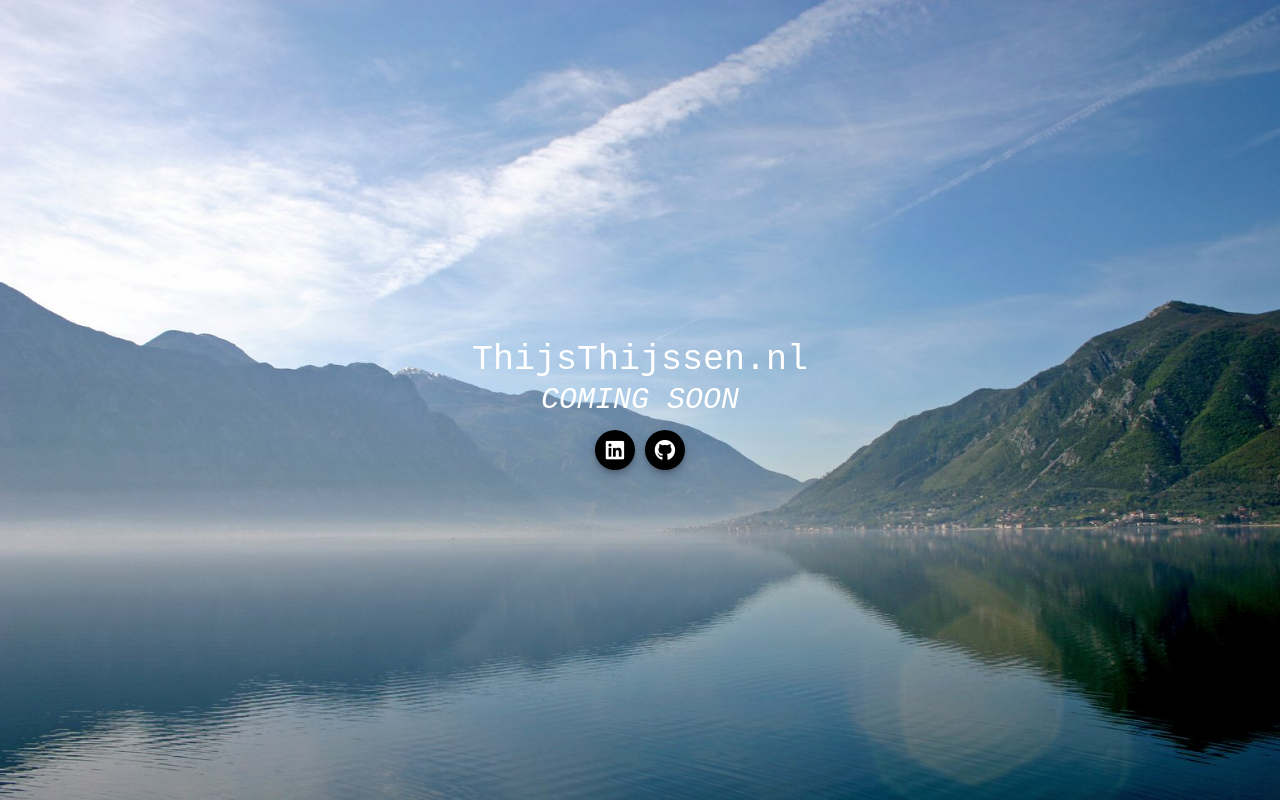
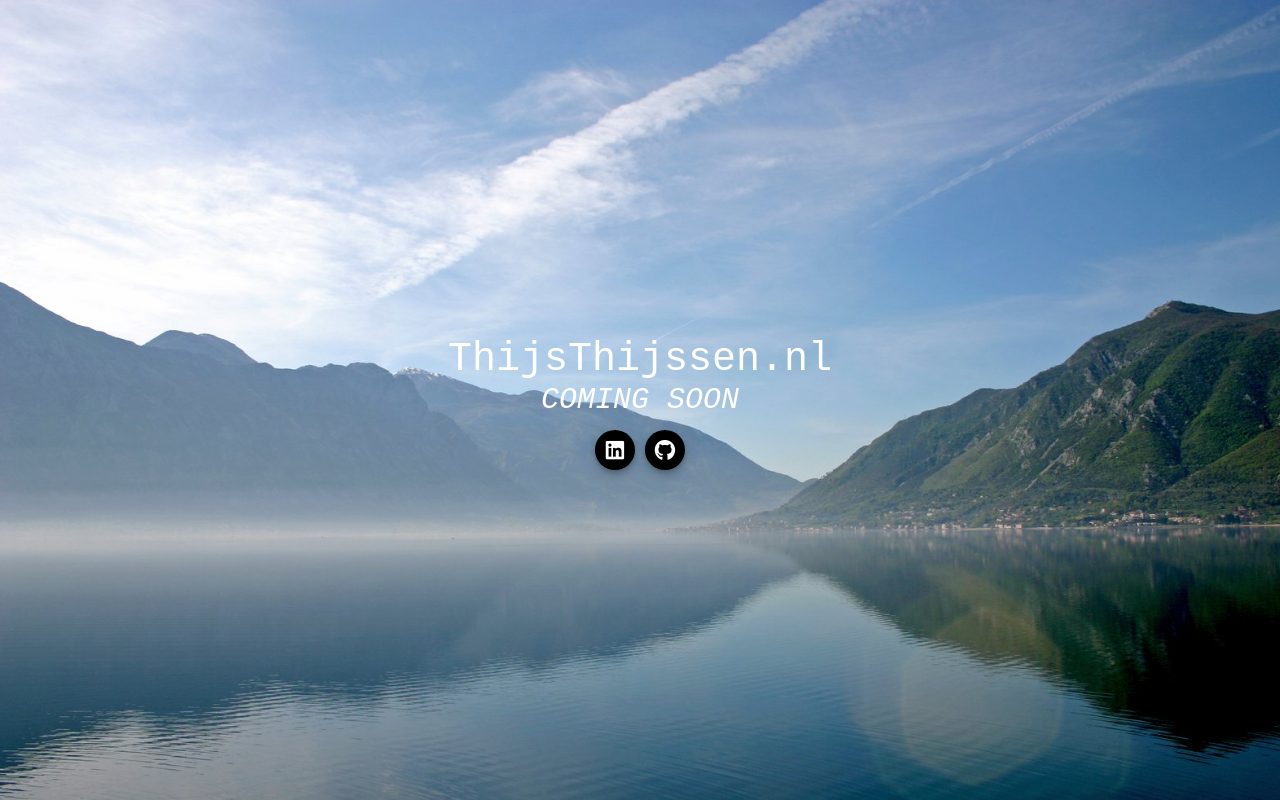
Before and after one commit to ThijsThijssen/personal-website, an Angular app: page / in a window 1280 px wide. Built offline with nearby package versions, Linux system fonts and the light colour scheme.

Commit message:
Deployed website on: Sat Oct  3 07:45:11 CEST 2020

```diff
--- a/src/app/coming-soon/coming-soon.component.css
+++ b/src/app/coming-soon/coming-soon.component.css
@@ -22,11 +22,6 @@ body, html {
     text-align: center;
 }
 
-hr {
-    margin: auto;
-    width: 100%;
-}
-
 .mat-black {
     background-color: black;
     color: #fff;
@@ -42,7 +37,7 @@ button {
 }
 
 .title {
-    font-size: 35px;
+    font-size: 40px;
     margin: 20px;
 }
 
```
Also changed, not shown: 3 other files (tests, documents, lock files or other folders).
